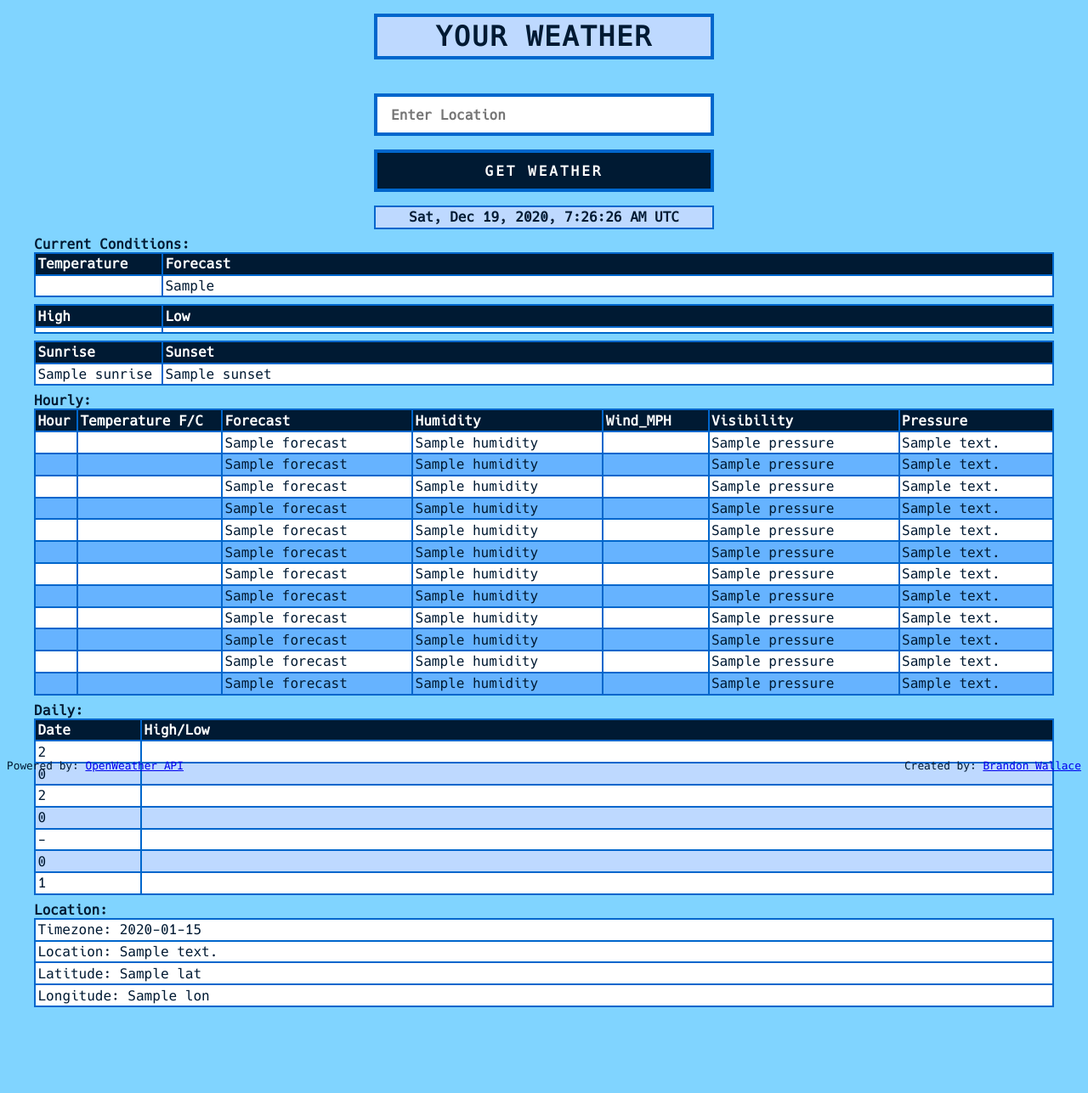
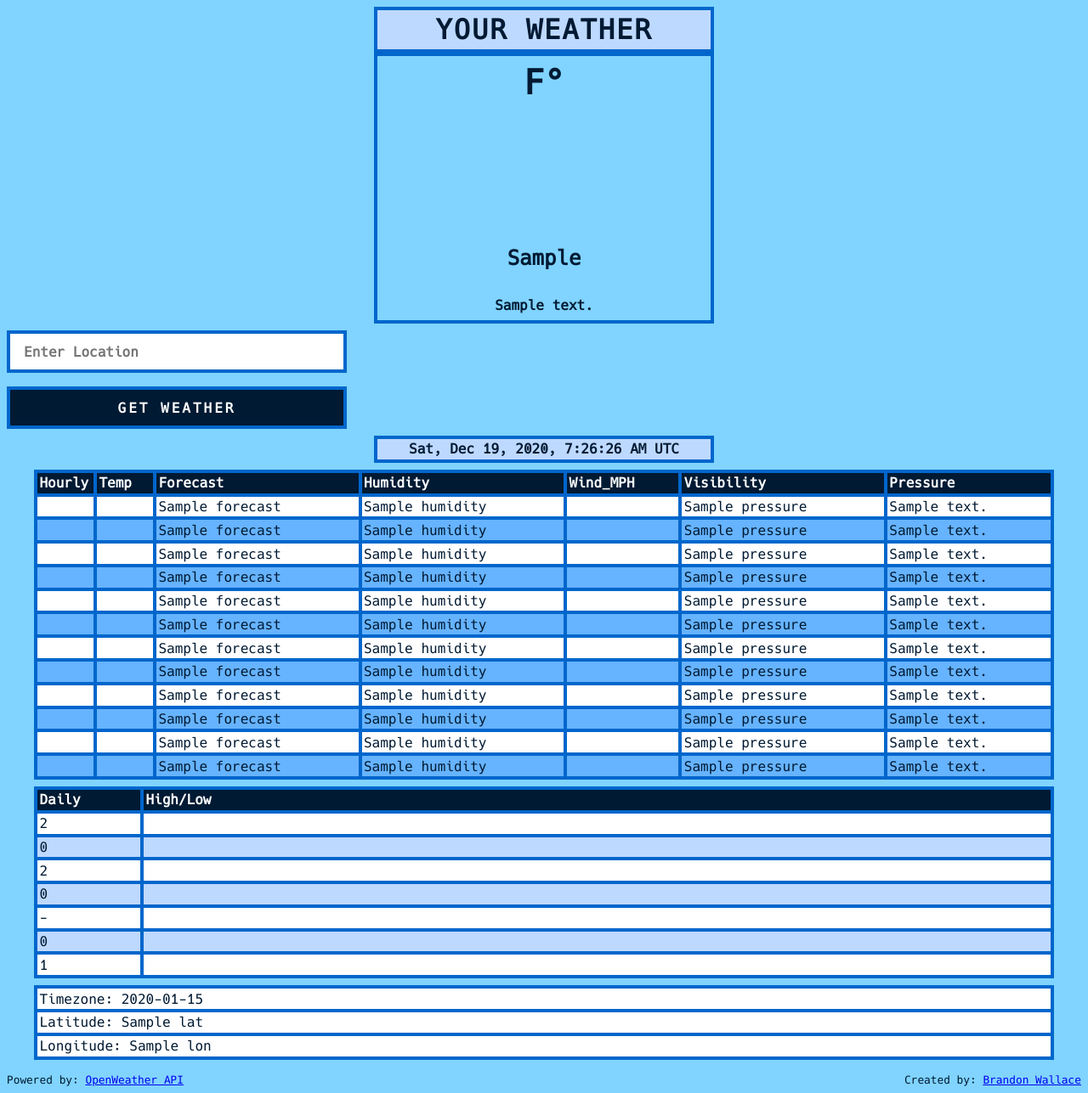
Before and after one commit to brandon-wallace/simpleweatherreport, a Flask app: template application/templates/weather.html in a window 1280 px wide. Shown: the whole page at 85% size. Before the commit the page ends 1186 px from the top, so only its background shows below. Run offline with Flask 2, Linux system fonts and the light colour scheme; the template is opened without the code that fills it: values that come from a table or form of the project are taken from there, most other values are stand-ins (such as "Sample title", 1, 10 or a date in 2020); lists and menus that the app fills with data are empty.

Commit message:
Refactored Code
* Added IP based geolocation to detect users location.
* Added woff and woff2 font for more compatibilty.
* Weather icon changes to reflect weather conditions.
* Redesigned interface.

```diff
--- a/application/static/css/style.css
+++ b/application/static/css/style.css
@@ -1,6 +1,8 @@
 @font-face {
-  font-family: 'Hack-Regular';
-  src: url('../fonts/Hack-Regular.ttf') format('truetype');
+    font-family: 'Hack-Regular';
+    src: url('../fonts/hack-regular.ttf') format('truetype'),
+         url('../fonts/hack-regular.woff') format('woff'),
+         url('../fonts/hack-regular.woff2') format('woff2');
 }
 
 @font-face {
@@ -55,8 +57,7 @@ h1, h2, h3, h4, h5, h6, p {
 
 main {
     width: 100%;
-    height: 100%;
-    padding: .5rem;
+    padding: 0 .5rem 0 .5rem;
     -webkit-box-sizing: border-box;
             box-sizing: border-box;
     -ms-flex-item-align: start;
@@ -73,7 +74,7 @@ header {
     max-width: 400px;
     min-width: 295px;
     text-align: center;
-    margin: 1rem 0;
+    margin: .5rem 0 0 0;
     -webkit-box-sizing: border-box;
             box-sizing: border-box;
     background-color: #BED9FF;
@@ -138,7 +139,7 @@ header {
 }
 
 .tile__digits {
-    font-size: 4rem;
+    font-size: 4.5rem;
 }
 
 .tile__temp-units {
@@ -149,9 +150,8 @@ header {
 .tile__icon i {
     width: 100%;
     margin: 0 auto;
-    padding: 1rem;
     font-size: 7rem;
-    min-height: 170px;
+    min-height: 150px;
     text-align: center;
     box-sizing: border-box;
 }
@@ -230,8 +230,8 @@ form {
             box-sizing: border-box;
     background-color: #BED9FF;
     background-color: var(--softer-blue, #BED9FF);
-    border: 2px solid #0066CC;
-    border: 2px solid var(--medium-blue, #0066CC);
+    border: 4px solid #0066CC;
+    border: 4px solid var(--medium-blue, #0066CC);
 }
 
 .today__text {
@@ -248,8 +248,8 @@ table {
     border-collapse: collapse;
     background-color: #FFFFFF;
     background-color: var(--white, #FFFFFF);
-    border: 2px solid #0066CC;
-    border: 2px solid var(--dark-blue, #0066CC);
+    border: 4px solid #0066CC;
+    border: 4px solid var(--dark-blue, #0066CC);
 }
 
 tr th,
@@ -260,16 +260,16 @@ tr td {
             box-sizing: border-box;
     color: #001A33;
     color: var(--dark-blue, #001A33);
-    border: 2px solid #0066CC;
-    border: 2px solid var(--medium-blue, #0066CC);
+    border: 4px solid #0066CC;
+    border: 4px solid var(--medium-blue, #0066CC);
 }
 
 tr th {
     color: var(--white, #FFFFFF);
     background-color: #001A33;
     background-color: var(--dark-blue, #001A33);
-    border: 2px solid #0066CC;
-    border: 2px solid var(--medium-blue, #0066CC);
+    border: 4px solid #0066CC;
+    border: 4px solid var(--medium-blue, #0066CC);
 }
 
 .conditions {
@@ -288,8 +288,8 @@ tr th {
     border-collapse: collapse;
     background-color: #FFFFFF;
     background-color: var(--white, #FFFFFF);
-    border: 2px solid #0066CC;
-    border: 2px solid var(--dark-blue, #0066CC);
+    border: 4px solid #0066CC;
+    border: 4px solid var(--dark-blue, #0066CC);
 }
 
 .hourly-table tr:nth-child(even) {
@@ -330,6 +330,7 @@ tr th {
 
 footer {
     padding: .5rem;
+    background-color: #80d4ff;
 }
 
 .message {
@@ -391,9 +392,8 @@ footer {
     .far {
         font-size: 3.5rem;
     }
-    form,
     .header__title {
-        margin: 1rem auto 1rem auto;
+        margin: .5rem auto 0 auto;
     }
     table {
         width: 100%;
--- a/application/static/js/datetime.js
+++ /dev/null
@@ -1,21 +0,0 @@
-// datetime.js
-
-
-(function() {
-
-    let today = new Date();
-
-    let now = today.toLocaleString('en-US', {
-        year: "numeric",
-        month: "short",
-        day: "numeric",
-        weekday: "short",
-        hour: "numeric",
-        minute: "numeric",
-        second: "numeric",
-        timeZoneName: "short"
-    });
-
-    document.querySelector('.today__text').textContent = now;
-
-})();
--- a/application/static/js/script.js
+++ b/application/static/js/script.js
@@ -1,5 +1,26 @@
+// Display date.
+
+(function() {
+
+    let today = new Date();
+
+    let now = today.toLocaleString('en-US', {
+        year: "numeric",
+        month: "short",
+        day: "numeric",
+        weekday: "short",
+        hour: "numeric",
+        minute: "numeric",
+        second: "numeric",
+        timeZoneName: "short"
+    });
+
+    document.querySelector('.today__text').textContent = now;
+
+})();
+
+
 // Display a loading icon while API query takes place.
-
 
 window.addEventListener('pageshow', () => {
     document.querySelector('.dots').style.display = 'none';
--- a/application/templates/weather.html
+++ b/application/templates/weather.html
@@ -17,6 +17,16 @@
 
   <main>
 
+    <div class="tile">
+
+      <p class="tile__temperature"><span class="tile__digits">{{ '{:.1f}'.format(current_temp) if current_temp }}</span><span class="tile__temp-units">F°</span></p>
+      <span class="tile__icon"><i class="wi wi-owm-{{ icon_id if icon_id }}"></i></span>
+      <span class="tile__forecast">{{ current_forecast if current_forecast }}</span>
+      <span class="tile__temp-low">{{ 'low: {}F°'.format(current_low) if current_low }} {{ 'high: {}F°'.format(current_high) if current_high }}</span>
+      <span class="tile__location">{{ '{}'.format(local_address) if local_address }}</span>
+
+    </div>
+
     <form action="{{ url_for('get_weather_report') }}" method="POST">
 
       {{ form.csrf_token }}
@@ -33,85 +43,16 @@
 
     </div>
 
+
   <section class="conditions">
-
-    <h4 class="conditions__text">Current Conditions:</h4>
-
-    <table class="conditions__table">
-
-      <thead>
-
-        <tr>
-          <th style="width:150px">Temperature</th>
-          <th>Forecast</th>
-        </tr>
-
-      </thead>
-
-      <tbody>
-
-        <tr>
-          <td>{{ '{:.2f}F°/{:.1f}C°'.format(current_temp, current_temp_c) if current_temp }}</td>
-          <td>{{ current_forecast if current_forecast }}</td>
-        </tr>
-
-      </tbody>
-
-    </table>
-
-    <table class="conditions__table">
-
-      <thead>
-
-        <tr>
-          <th style="width:150px">High</th>
-          <th>Low</th>
-        </tr>
-
-      </thead>
-
-      <tbody>
-
-        <tr>
-          <td>{{ '{:.2f}F°/{:.1f}C°'.format(current_high, current_high_c) if current_high }}</td>
-          <td>{{ '{:.2f}F°/{:.1f}C°'.format(current_low, current_low_c) if current_low }}</td>
-        </tr>
-
-      </tbody>
-
-    </table>
-
-    <table class="conditions__table">
-
-      <thead>
-
-        <tr>
-          <th style="width:150px">Sunrise</th>
-          <th>Sunset</th>
-        </tr>
-
-      </thead>
-
-      <tbody>
-
-        <tr>
-          <td>{{ sunrise if sunrise }}</td>
-          <td>{{ sunset if sunset }}</td>
-        </tr>
-
-      </tbody>
-
-    </table>
-
-  <h4>Hourly:</h4>
 
     <table class="hourly-table">
 
       <thead>
 
         <tr>
-          <th style="width:50px">Hour</th>
-          <th style="width:170px">Temperature F/C</th>
+          <th style="width:70px">Hourly</th>
+          <th style="width:70px">Temp</th>
           <th>Forecast</th>
           <th class="hidden">Humidity</th>
           <th class="hidden">Wind_MPH</th>
@@ -127,7 +68,7 @@
 
           <tr>
             <td>{{ '{}h'.format(hours[num]) if hours }}</td>
-            <td>{{ '{:.2f}F°/{:.1f}C°'.format(temps[num], temps_celcius[num]) if temps }}</td>
+            <td>{{ '{:.1f}F°'.format(temps[num]) if temps }}</td>
             <td>{{ forecast[num] if forecast }}</td>
             <td class="hidden">{{ humidity[num] if humidity }}</td>
             <td class="hidden">{{ '{:.2f}'.format(wind_speed[num]) if wind_speed }}</td>
@@ -141,14 +82,12 @@
 
     </table>
 
-    <h4>Daily:</h4>
-
     <table class="daily-table">
 
       <thead>
 
         <tr>
-          <th style="width:125px">Date</th>
+          <th style="width:125px">Daily</th>
           <th>High/Low</th>
         </tr>
 
@@ -160,7 +99,7 @@
 
           <tr>
             <td>{{ daily_datetime[i] if daily_datetime }}</td>
-            <td>{{ '{:.2f}F°/{:.2f}F°'.format(daily_high[i], daily_low[i]) if daily_high }}</td>
+            <td>{{ '{:.1f}F°/{:.1f}F°'.format(daily_high[i], daily_low[i]) if daily_high }}</td>
           </tr>
 
         {% endfor %}
@@ -169,16 +108,10 @@
 
     </table>
 
-    <h4>Location:</h4>
-
     <table class="location-table">
 
       <tr>
         <td>Timezone: {{ timezone if timezone }}</td>
-      </tr>
-
-      <tr>
-        <td>Location: {{ local_address if local_address }}</td>
       </tr>
 
       <tr>
@@ -206,6 +139,6 @@
 
   </footer>
 
-  <script src="{{ url_for('static', filename='js/datetime.js') }}"></script>
+  <script src="{{ url_for('static', filename='js/script.js') }}"></script>
 
 {% endblock %}
```
Also changed, not shown: application/routes.py (+11 -19 lines), application/templates/index.html (+12 -2 lines), application/static/fonts/Hack-Bold.ttf (deleted), application/static/fonts/RobotoMono-Bold.ttf (deleted), application/static/fonts/RobotoMono-Regular.ttf (deleted), application/static/fonts/hack-regular.ttf (renamed from application/static/fonts/Hack-Regular.ttf), application/static/fonts/hack-regular.woff (added), application/static/fonts/hack-regular.woff2 (added).
